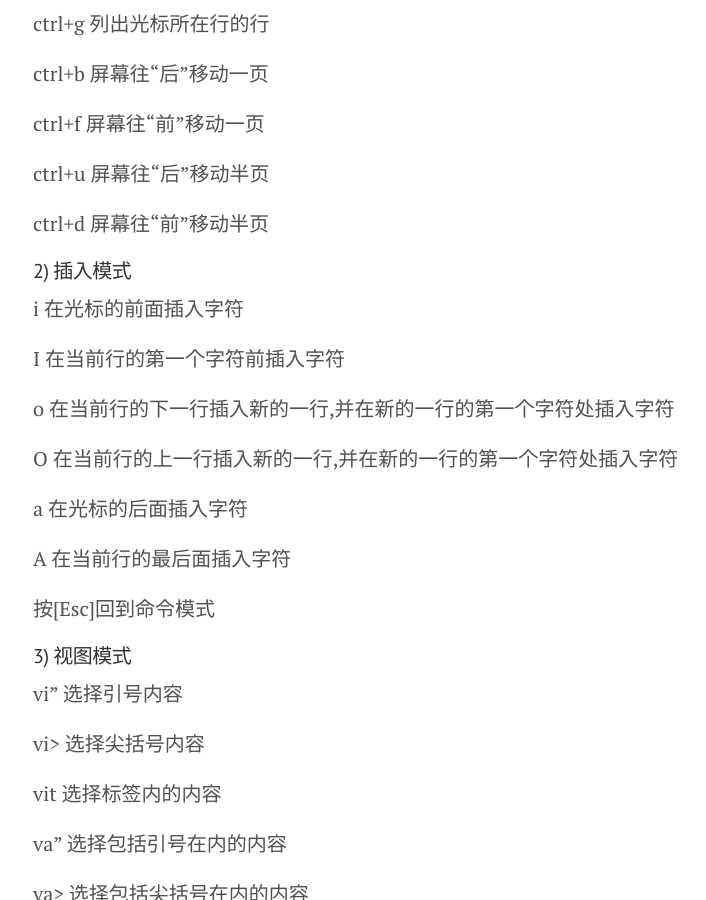
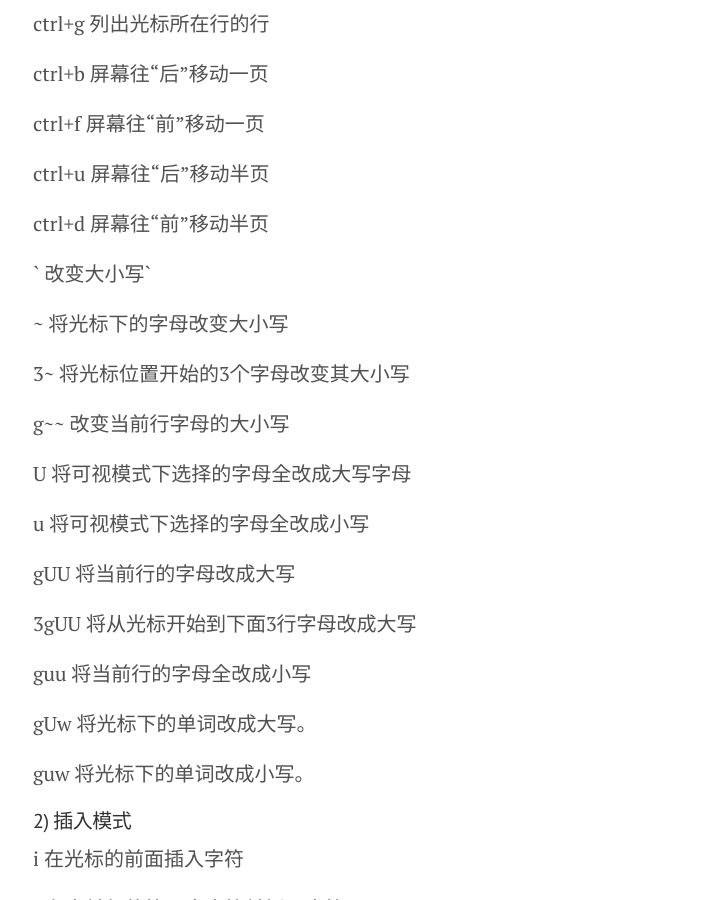
Before and after one commit to joneyphair/joneyphair.github.io, a Jekyll site: the page built from _posts/2015-09-05-vim基本命令.md, in a window 1280 px wide and 900 px high, scrolled down 3168 px. Shown: the whole window, without its empty margins (247-953 px from the left). Built offline with Jekyll 4.4.1, drawn with Linux system fonts in a browser that asks for light colours; Markdown is read by kramdown in place of the engine named in the settings.

Commit message:
修改vim基本命令

```diff
--- a/_posts/2015-09-05-vim基本命令.md
+++ b/_posts/2015-09-05-vim基本命令.md
@@ -125,6 +125,28 @@ ctrl+u 屏幕往“后”移动半页
 
 ctrl+d 屏幕往“前”移动半页
 
+` 改变大小写`
+
+~     将光标下的字母改变大小写
+
+3~    将光标位置开始的3个字母改变其大小写
+
+g~~   改变当前行字母的大小写
+
+U     将可视模式下选择的字母全改成大写字母
+
+u     将可视模式下选择的字母全改成小写
+
+gUU   将当前行的字母改成大写
+
+3gUU  将从光标开始到下面3行字母改成大写
+
+guu   将当前行的字母全改成小写
+
+gUw   将光标下的单词改成大写。
+
+guw   将光标下的单词改成小写。
+
 ##### 2) 插入模式
 
 i 在光标的前面插入字符
```
